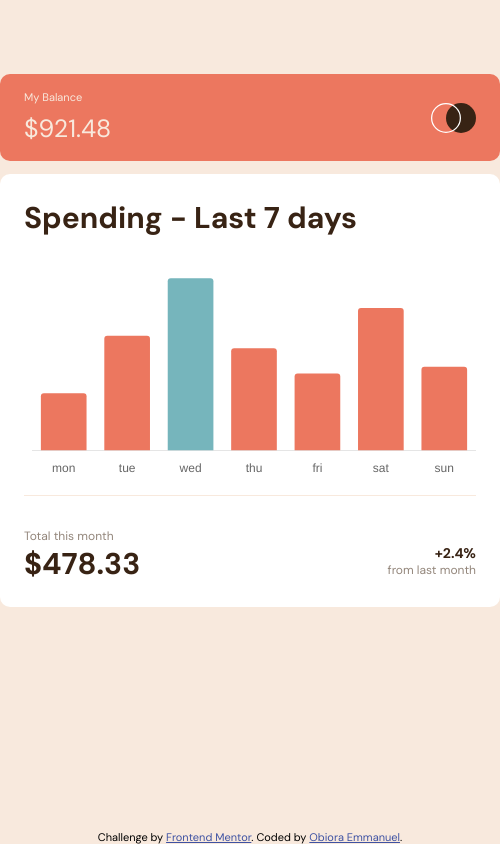
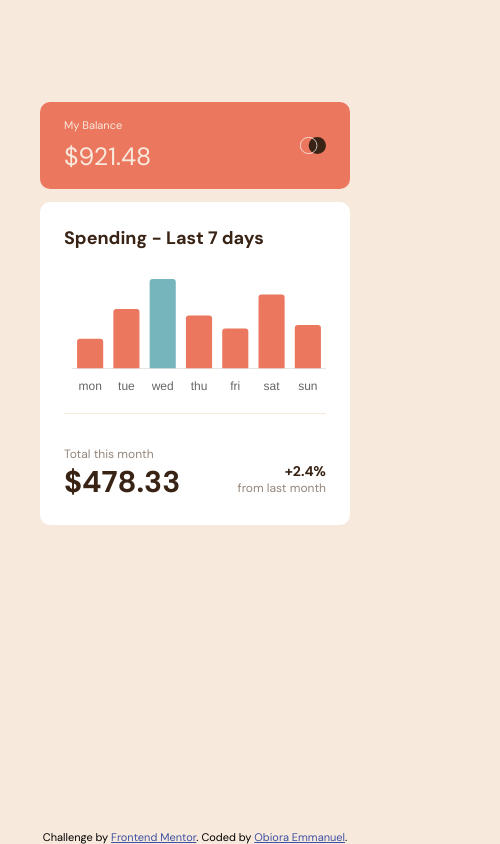
Before and after one commit to Emmanuel-obiora/expense-chart, a React (Create React App) app: page / in a window 390 px wide. Shown: the whole page, 500 px wide, since content can reach past the window. Built offline with nearby package versions, Linux system fonts and the light colour scheme; the HTML template or start-up script is replaced by a standard one.

Commit message:
Adding responsiveness

```diff
--- a/src/sass/_balance.scss
+++ b/src/sass/_balance.scss
@@ -6,6 +6,7 @@
     justify-content: space-between;
     padding: 1rem 1.5rem;
     color: $Cream;
+    width: inherit;
 
     &-left{
         display: grid;
--- a/src/sass/_chart.scss
+++ b/src/sass/_chart.scss
@@ -5,10 +5,16 @@
     padding: 1.5rem;
     row-gap: 1rem;
     border-radius: 10px;
+    width: inherit;
 
-    &-top{
-        font-size: 15px;
+    &-top >h1{
+        font-size: 28px;
         color: $Dark-brown;
+
+        @media(max-width: 37.5rem){
+           font-size: 18px;
+        }
+
     }
 
     &-but{
--- a/src/sass/_main.scss
+++ b/src/sass/_main.scss
@@ -3,4 +3,8 @@
     display: grid;
     row-gap: .8rem;
     margin: auto;
+
+    @media(max-width: 37.5rem){
+        width: 310px;
+    }
 }
--- a/src/styles.css
+++ b/src/styles.css
@@ -23,6 +23,11 @@ body {
   row-gap: 0.8rem;
   margin: auto;
 }
+@media (max-width: 37.5rem) {
+  .main {
+    width: 310px;
+  }
+}
 
 .bal {
   display: flex;
@@ -32,6 +37,7 @@ body {
   justify-content: space-between;
   padding: 1rem 1.5rem;
   color: hsl(27, 66%, 92%);
+  width: inherit;
 }
 .bal-left {
   display: grid;
@@ -55,10 +61,16 @@ body {
   padding: 1.5rem;
   row-gap: 1rem;
   border-radius: 10px;
+  width: inherit;
 }
-.chart-top {
-  font-size: 15px;
+.chart-top > h1 {
+  font-size: 28px;
   color: hsl(25, 47%, 15%);
+}
+@media (max-width: 37.5rem) {
+  .chart-top > h1 {
+    font-size: 18px;
+  }
 }
 .chart-but {
   display: flex;
```
Also changed, not shown: 1 other file (tests, documents, lock files or other folders).
